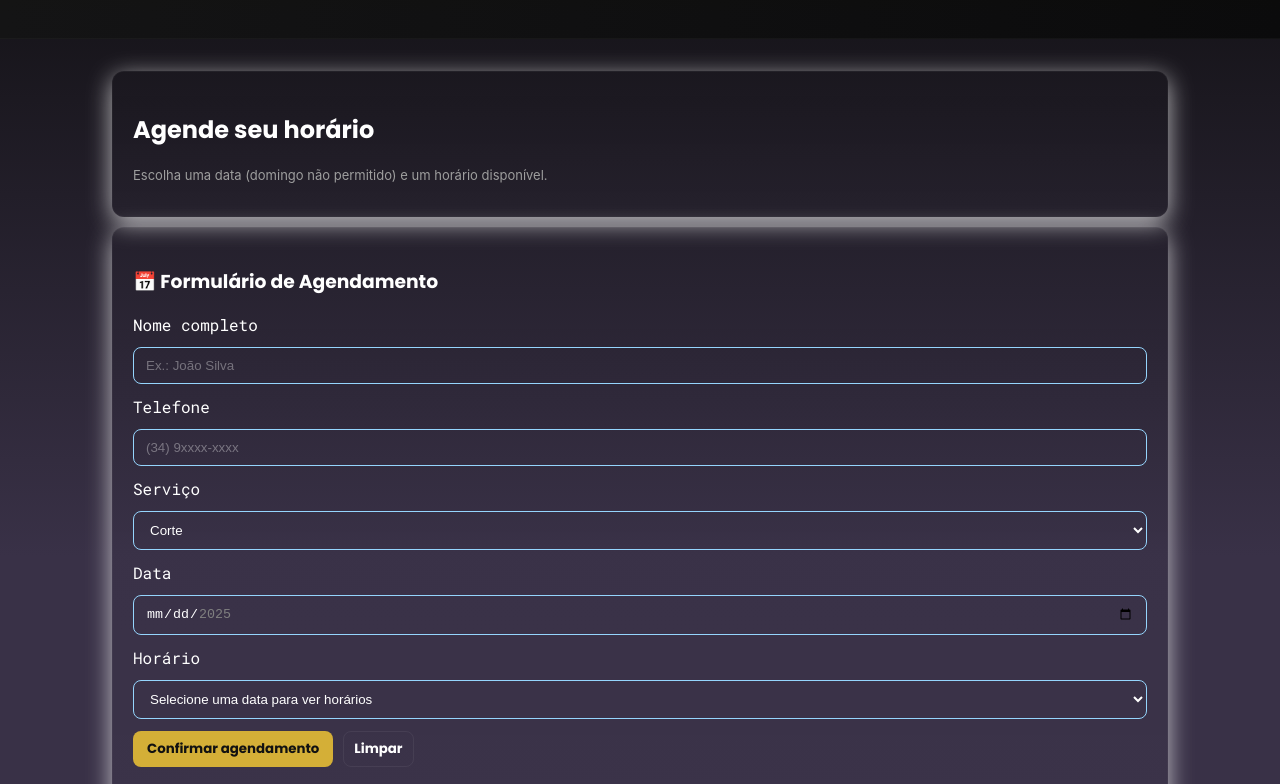
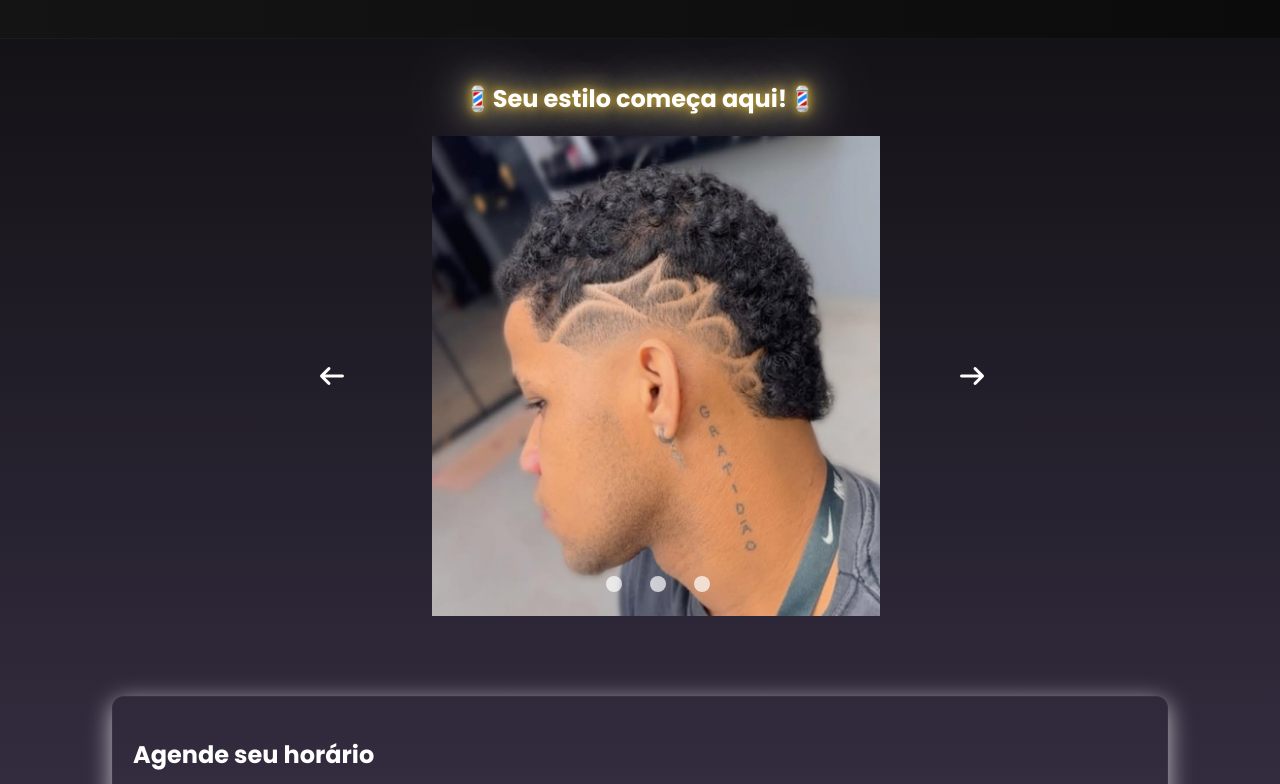
Before and after one commit to laranjadociebr/Site-Barbearia, a plain HTML site: page index.html in a window 1280 px wide. Shown: the part 166-950 px from the top of the page. Drawn offline with Linux system fonts and the light colour scheme; a web font is replaced by a local one.

Commit message:
adicionando slide (pausa)

```diff
--- a/css/style.css
+++ b/css/style.css
@@ -32,6 +32,7 @@ body{
   max-width:1100px;
   margin:0 auto;
   padding:22px;
+
 }
 
 /* Cabeçalho */
@@ -216,3 +217,70 @@ span{
 a{
   text-decoration: none;
 }
+
+.aaa{
+  font-size: 1.5rem;
+  cursor: pointer;
+  padding: 5rem;
+}
+
+.container-photo{
+  display: flex;
+  justify-content: center;
+  align-items: center;
+}
+
+.slider{
+    overflow: hidden;
+    position: relative;
+    height: 30rem;
+    width: 30rem;
+}
+
+.slides{
+  position: absolute;
+  top: 0;
+  left: 0;
+  transition: all 1s;
+}
+
+.slides img{
+  width: 29rem;
+  height: 30rem;
+  margin: 0 2rem;
+  object-fit: cover;
+}
+
+.dots {
+  position: absolute;
+  bottom: 5%;
+  left: 53.7%;
+  transform: translateX(-50%);
+  display: flex;
+  gap: 1.75rem;
+}
+
+.dots_dot{
+  border: none;
+  background-color: #fff;
+  opacity: 0.7;
+  height: 1rem;
+  width: 1rem;
+  border-radius: 50%;
+  cursor: pointer;
+  transition: all .5s;
+}
+
+.titulo-desc{
+  display: flex;
+  justify-content: center;
+  align-items: center;
+      text-shadow: 0 0 10px #d4af37,
+                   0 0 20px #d4af37,
+                   0 0 40px #ffffff,
+                   0 0 80px #ffffff;
+}
+
+.hero{
+  margin-top: 5rem;
+}
--- a/index.html
+++ b/index.html
@@ -8,10 +8,16 @@
   <link rel="stylesheet" href="/css/style.css" />
   <link rel="preconnect" href="https://fonts.googleapis.com">
   <link rel="preconnect" href="https://fonts.gstatic.com" crossorigin>
-<link href="https://fonts.googleapis.com/css2?family=Marko+One&family=Poppins:ital,wght@0,100;0,200;0,300;0,400;0,500;0,600;0,700;0,800;0,900;1,100;1,200;1,300;1,400;1,500;1,600;1,700;1,800;1,900&display=swap" rel="stylesheet">
+  <link
+    href="https://fonts.googleapis.com/css2?family=Marko+One&family=Poppins:ital,wght@0,100;0,200;0,300;0,400;0,500;0,600;0,700;0,800;0,900;1,100;1,200;1,300;1,400;1,500;1,600;1,700;1,800;1,900&display=swap"
+    rel="stylesheet">
   <link rel="preconnect" href="https://fonts.googleapis.com">
   <link rel="preconnect" href="https://fonts.gstatic.com" crossorigin>
-<link href="https://fonts.googleapis.com/css2?family=Roboto+Mono:ital,wght@0,100..700;1,100..700&display=swap" rel="stylesheet">
+  <link rel="stylesheet" href="https://cdnjs.cloudflare.com/ajax/libs/font-awesome/7.0.1/css/all.min.css"
+    integrity="sha512-2SwdPD6INVrV/lHTZbO2nodKhrnDdJK9/kg2XD1r9uGqPo1cUbujc+IYdlYdEErWNu69gVcYgdxlmVmzTWnetw=="
+    crossorigin="anonymous" referrerpolicy="no-referrer" />
+  <link href="https://fonts.googleapis.com/css2?family=Roboto+Mono:ital,wght@0,100..700;1,100..700&display=swap"
+    rel="stylesheet">
 
 </head>
 
@@ -24,7 +30,7 @@
 
         <h1>Alysson Luiz Barbearia</h1>
         <a href="https://maps.app.goo.gl/bGKsryvndEshQBQQA" target="_blank">
-          <span class="small"> Av. Rural, 1665 — Jardim Brasília • (34) 99175-4147</span>
+          <span class="small"> 📍 Av. Rural, 1665 — Jardim Brasília • (34) 99175-4147</span>
         </a>
 
       </div>
@@ -34,12 +40,33 @@
     </div>
   </header>
 
+
   <main class="container">
+    <div class="titulo-desc">
+       <h2>💈Seu estilo começa aqui!💈</h2>
+    </div>
 
+    <div class="container-photo">
+
+
+      <i class="fa-solid fa-arrow-left aaa"></i>
       <div class="slider">
         <div class="slides">
-
+          <img src="../imagens/cort1.png">
         </div>
+        <div class="slides">
+          <img src="../imagens/cort2.png">
+        </div>
+        <div class="slides">
+          <img src="../imagens/cort3.png">
+        </div>
+        <div class="dots">
+          <button class="dots_dot"></button>
+          <button class="dots_dot"></button>
+          <button class="dots_dot"></button>
+        </div>
+      </div>
+      <i class="fa-solid fa-arrow-right aaa"></i>
     </div>
 
     <section class="hero card">
@@ -53,7 +80,7 @@
       <form id="form-agenda" class="form-grid" autocomplete="off">
         <!-- Nome do cliente -->
         <label for="nome">Nome completo</label>
-        <input id="nome" name="nome" type="text" placeholder="Ex.: João Silva" required/>
+        <input id="nome" name="nome" type="text" placeholder="Ex.: João Silva" required />
 
         <!-- Telefone -->
         <label for="telefone">Telefone</label>
```
Also changed, not shown: imagens/cort1.png (added), imagens/cort2.png (added), imagens/cort3.png (added). Lines whose indentation alone changed are shown as unchanged.
